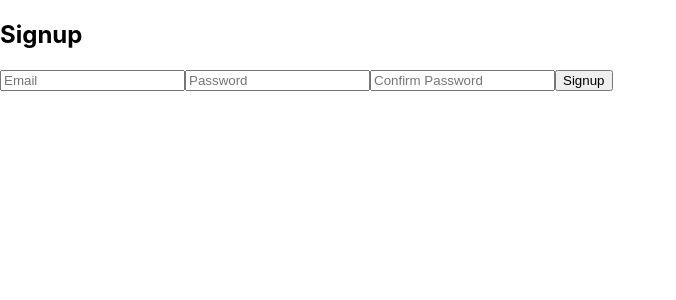
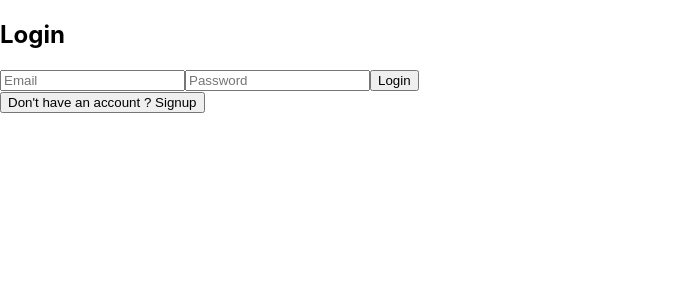
Before and after one commit to AnsariAhmedFrontEnd/react-expense-tracker, a React (Create React App) app: page / in a window 1280 px wide. Shown: the top 300 px of the page, without its empty margins (0-676 px from the left). Built offline with nearby package versions, Linux system fonts and the light colour scheme.

Commit message:
Added Login and redirect functionality

```diff
--- a/package.json
+++ b/package.json
@@ -9,6 +9,7 @@
     "axios": "^1.5.0",
     "react": "^18.2.0",
     "react-dom": "^18.2.0",
+    "react-router-dom": "^6.15.0",
     "react-scripts": "5.0.1",
     "web-vitals": "^2.1.4"
   },
--- a/src/App.js
+++ b/src/App.js
@@ -1,11 +1,17 @@
-import { Fragment } from "react";
-import Login from "./components/Login";
+import Login from "./Pages/Login";
+import { Route, Routes } from "react-router-dom";
+import Welcome from "./Pages/Welcom";
 
 const App = () => {
+  const token = localStorage.getItem('token');
+
+  const isLoggedIn = !!token
   return (
-   <Fragment>
-    <Login />
-   </Fragment>
+   <Routes>
+   {!isLoggedIn && <Route path="/" element={<Login />} />}
+   {isLoggedIn && <Route path="/welcome" element={<Welcome />}  />}
+
+    </Routes>
     );
 }
 
--- /dev/null
+++ b/src/Pages/Login.js
@@ -0,0 +1,92 @@
+import axios from "axios";
+import { useRef, useState } from "react";
+const Login = () => {
+  const [isLogin, setIsLogin] = useState(false);
+
+  const toggleButton = () => {
+    setIsLogin((prevStat) => !prevStat);
+  };
+  const emailInputRef = useRef();
+  const passwordInputRef = useRef();
+  const confirmPasswordInputRef = useRef();
+  const submitHandler = async (event) => {
+    event.preventDefault();
+
+
+    if (!isLogin) {
+      //Login Logic
+      const emailInput = emailInputRef.current.value;
+    const passwordInput = passwordInputRef.current.value;
+
+      const Loginurl =
+        "https://identitytoolkit.googleapis.com/v1/accounts:signInWithPassword?key=AIzaSyC88eK8XQXRR6cU6LtbTCJppJE6RKh3xAA";
+
+      try {
+        const authData = {
+          email: emailInput,
+          password: passwordInput,
+          returnSecureToken: true,
+        };
+
+        const response= await axios.post(Loginurl, authData);
+       console.log(response.data.idToken);
+       localStorage.setItem('token', response.data.idToken);
+      } catch (error) {
+        alert(error.response.data.error.message);
+      }
+    } else {
+      //Signup Logic
+    const emailInput = emailInputRef.current.value;
+    const passwordInput = passwordInputRef.current.value;
+    const confirmPasswordInput = confirmPasswordInputRef.current.value;
+
+      const url =
+        "https://identitytoolkit.googleapis.com/v1/accounts:signUp?key=AIzaSyC88eK8XQXRR6cU6LtbTCJppJE6RKh3xAA";
+
+      if (passwordInput === confirmPasswordInput) {
+        try {
+          const authData = {
+            email: emailInput,
+            password: passwordInput,
+            returnSecureToken: true,
+          };
+
+          await axios.post(url, authData);
+        } catch (error) {
+          alert(error.response.data.error.message);
+        }
+      } else {
+        alert("Password Does Not Match");
+      }
+    }
+  };
+
+  return (
+    <div>
+      <form onSubmit={submitHandler}>
+        <h2>{isLogin ? "Signup" : "Login"}</h2>
+        <input type="email" placeholder="Email" required ref={emailInputRef} />
+        <input
+          type="password"
+          placeholder="Password"
+          required
+          ref={passwordInputRef}
+        />
+        {isLogin && (
+          <input
+            type="password"
+            placeholder="Confirm Password"
+            required
+            ref={confirmPasswordInputRef}
+          />
+        )}
+        <button type="submit">{isLogin ? "Signup" : "Login"}</button>
+      </form>
+      <button onClick={toggleButton}>
+        {isLogin ? "Have an account? Login" : "Don't have an account ? Signup"}
+      </button>
+    </div>
+  );
+};
+
+export default Login;
--- /dev/null
+++ b/src/Pages/Welcom.js
@@ -0,0 +1,8 @@
+const Welcome = () => {
+    return(
+        <h1>Welcome to Expense Tracker</h1>
+    )
+};
+
+
+export default Welcome;
--- a/src/components/Login.js
+++ /dev/null
@@ -1,51 +0,0 @@
-import axios from "axios";
-import { useRef } from "react";
-const Login = () => {
-    const emailInputRef = useRef();
-    const passwordInputRef = useRef();
-    const confirmPasswordInputRef = useRef();
-const submitHandler = async (event) => {
-    event.preventDefault();
-
-    const emailInput = emailInputRef.current.value;
-    const passwordInput = passwordInputRef.current.value;
-    const confirmPasswordInput = confirmPasswordInputRef.current.value;
-
-
-
-    const url = 'https://identitytoolkit.googleapis.com/v1/accounts:signUp?key=AIzaSyC88eK8XQXRR6cU6LtbTCJppJE6RKh3xAA'
-
-    if(passwordInput === confirmPasswordInput) {
-        try {
-            const signUpData = {
-                email:emailInput,
-                password:passwordInput,
-                returnSecureToken:true
-            };
-
-            const response = await axios.post(url,signUpData );
-
-
-
-        } catch (error) {
-            alert(error.response.data.error.message);
-        }
-
-    }
-    else{
-        alert('Password Does Not Match')
-    }
-};
-
-    return (
-        <form onSubmit={submitHandler}>
-            <h2>Signup</h2>
-            <input type="email" placeholder="Email" required ref={emailInputRef} />
-            <input type="password" placeholder="Password" required ref={passwordInputRef} />
-            <input type="password" placeholder="Confirm Password" required  ref={confirmPasswordInputRef}/>
-            <button type="submit">Signup</button>
-        </form>
-    )
-};
-
-export default Login;
--- a/src/index.js
+++ b/src/index.js
@@ -2,10 +2,13 @@ import React from 'react';
 import ReactDOM from 'react-dom/client';
 import './index.css';
 import App from './App';
+import { BrowserRouter } from 'react-router-dom';
 
 const root = ReactDOM.createRoot(document.getElementById('root'));
 root.render(
+  <BrowserRouter>
   <React.StrictMode>
     <App />
   </React.StrictMode>
+  </BrowserRouter>
 );
```
Also changed, not shown: 1 other file (tests, documents, lock files or other folders).
